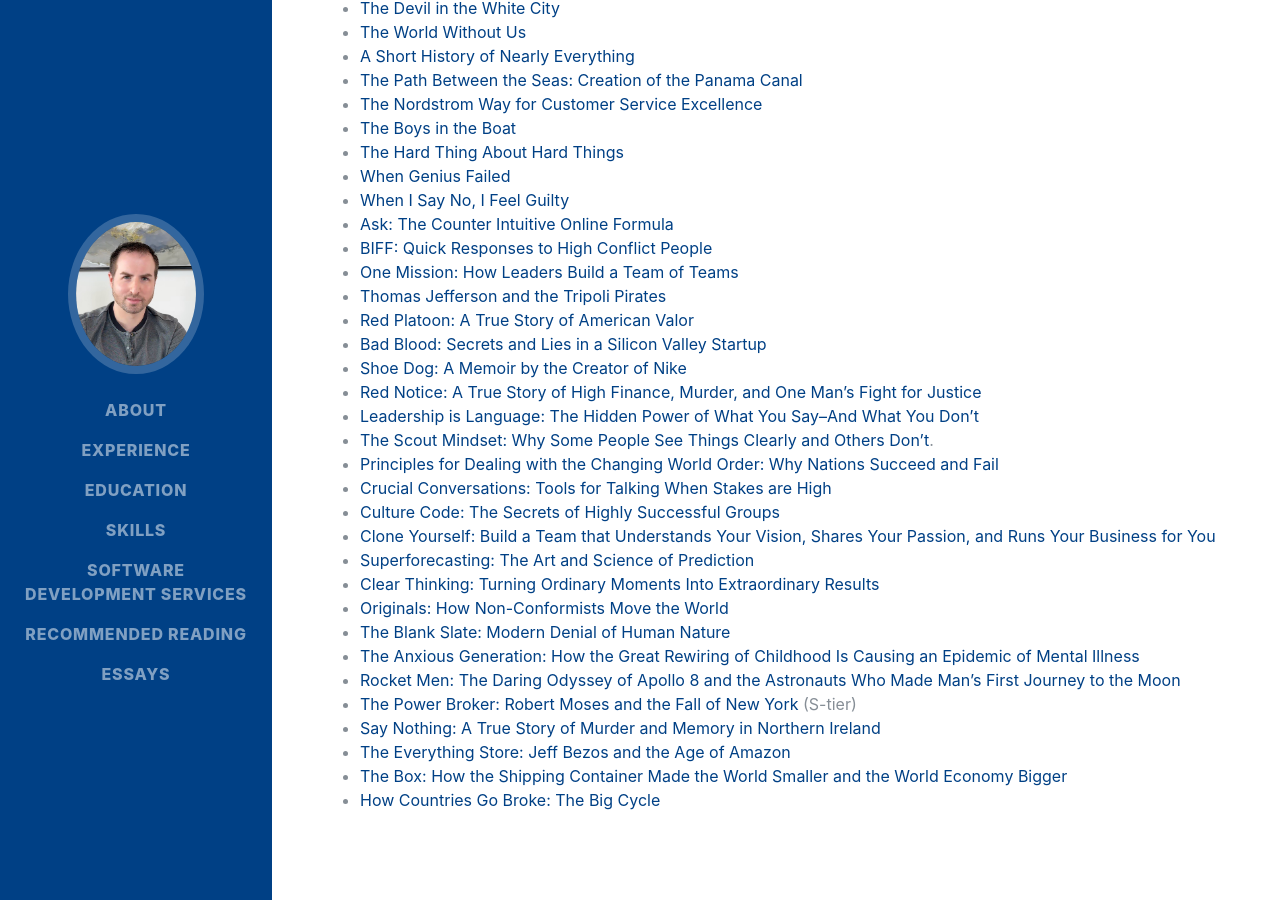
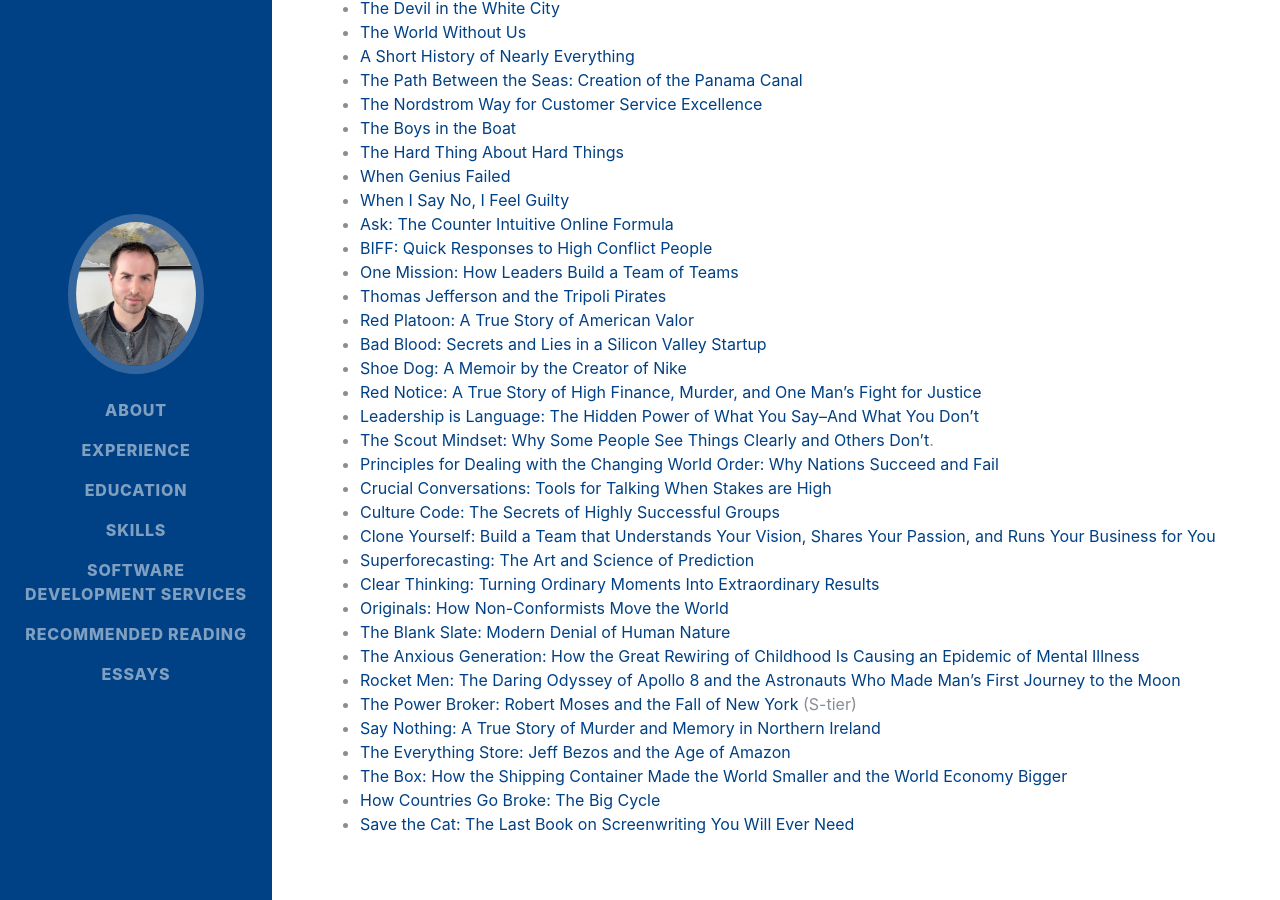
Before and after one commit to apexdodge/apexdodge.github.io, a Jekyll site: the page built from recommended-reading.md, in a window 1280 px wide and 900 px high, scrolled down 791 px. Built offline with Jekyll 4.4.1, drawn with Linux system fonts in a browser that asks for light colours; some web fonts are replaced.

Commit message:
Update recommended-reading.md

```diff
--- a/recommended-reading.md
+++ b/recommended-reading.md
@@ -72,3 +72,4 @@ bluth_page_subtitle:
   * [The Everything Store: Jeff Bezos and the Age of Amazon](https://amzn.to/47EBNZv)
   * [The Box: How the Shipping Container Made the World Smaller and the World Economy Bigger](https://amzn.to/4p1r1Ty)
   * [How Countries Go Broke: The Big Cycle](https://amzn.to/3KuVLwu)
+  * [Save the Cat: The Last Book on Screenwriting You Will Ever Need](https://amzn.to/3WwmNpG)
```
